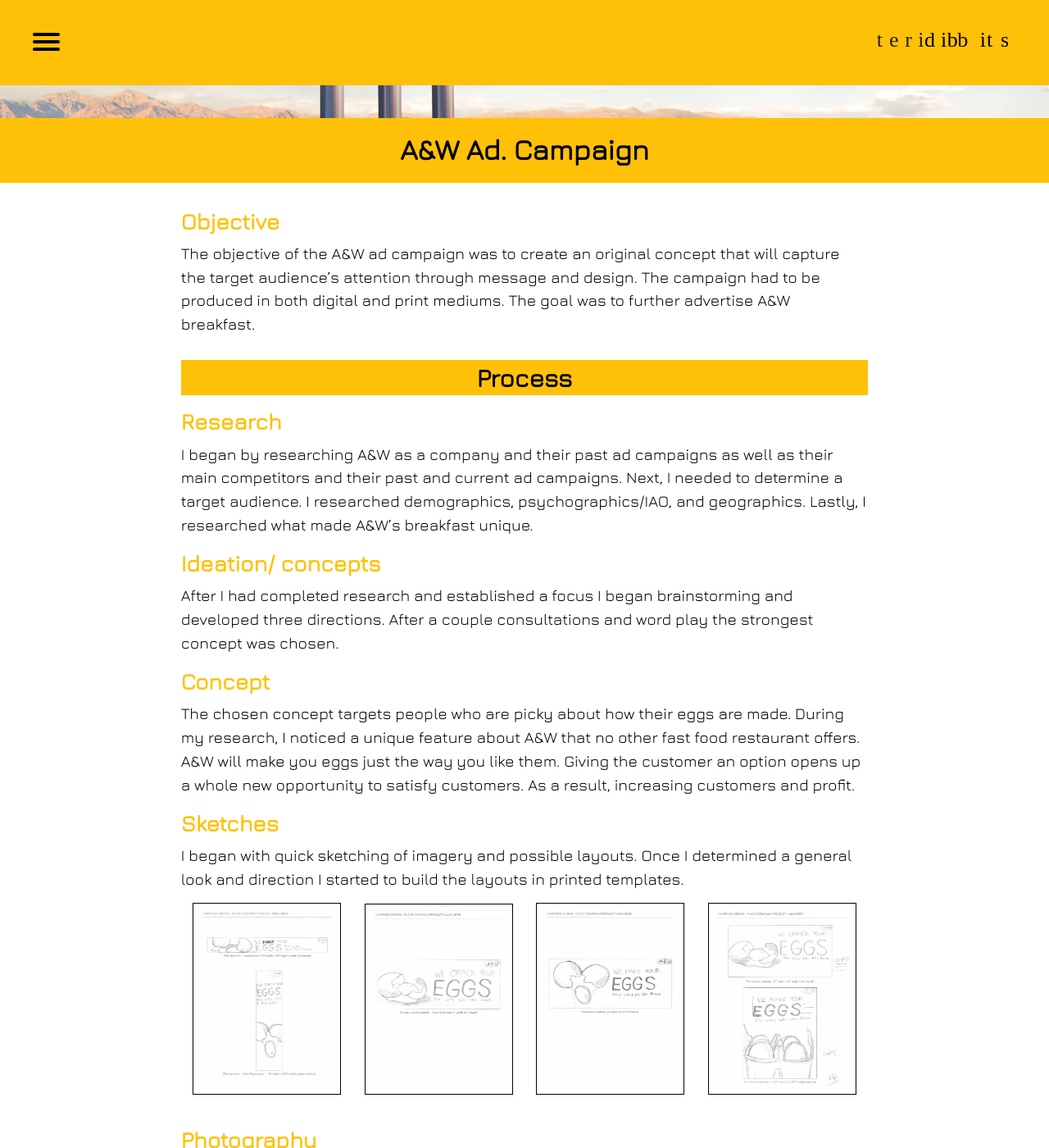
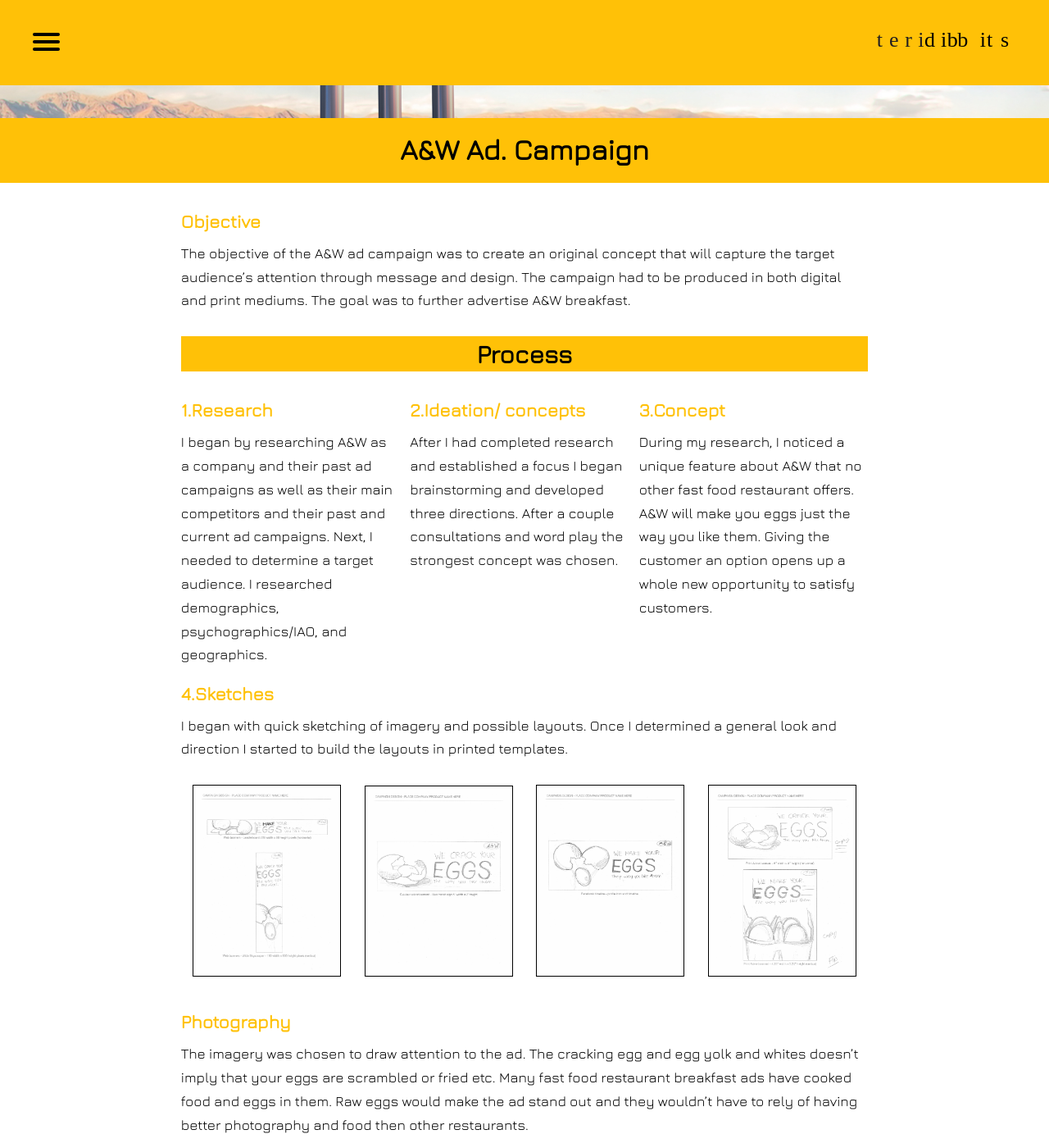
Before and after one commit to TeriDibbits/teridibbits.ca, a Jekyll site: the page built from pages/campaign.html, in a window 1280 px wide and 1400 px high, scrolled down 666 px. Shown: the whole window at 82% size. Built offline with Jekyll 4.4.1, drawn with Linux system fonts in a browser that asks for light colours.

Commit message:
changed layout on A&W page

```diff
--- a/css/main.css
+++ b/css/main.css
@@ -12,10 +12,6 @@
 body {
   margin: 0;
   padding: 0;
-}
-
-p {
-  font-size: micro;
 }
 
 h3 {
@@ -173,6 +169,14 @@
 .sketch-img {
   width: 100%;
   border: 1px solid #000;
+}
+
+.pad-right {
+  padding-right: .75em;
+}
+
+h3 {
+  font-size: 1.15rem;
 }
 
 .container {
--- a/pages/campaign.html
+++ b/pages/campaign.html
@@ -7,17 +7,26 @@
     <h1 class="section-header gutter island-1-2 push-0">A&W Ad. Campaign</h1>
       <div class="island content">
         <h3 class="push-1-4">Objective</h3>
-        <p class="push">The objective of the A&W ad campaign was to create an original concept that will capture the target audience’s attention through message and design. The campaign had to be produced in both digital and print mediums. The goal was to further advertise A&W breakfast.</p>
+        <p class="push milli">The objective of the A&W ad campaign was to create an original concept that will capture the target audience’s attention through message and design. The campaign had to be produced in both digital and print mediums. The goal was to further advertise A&W breakfast.</p>
 
-        <h2 class="push-1-2 section-header">Process</h2>
-        <h3 class="push-1-4">Research</h3>
-        <p class="push-1-2">I began by researching A&W as a company and their past ad campaigns as well as their main competitors and their past and current ad campaigns. Next, I needed to determine a target audience. I researched demographics, psychographics/IAO, and geographics. Lastly, I researched what made A&W’s breakfast unique.</p>
-        <h3 class="push-1-4">Ideation/ concepts</h3>
-        <p class="push-1-2">After I had completed research and established a focus I began brainstorming and developed three directions. After a couple consultations and word play the strongest concept was chosen.</p>
-        <h3 class="push-1-4">Concept</h3>
-        <p class="push-1-2">The chosen concept targets people who are picky about how their eggs are made. During my research, I noticed a unique feature about A&W that no other fast food restaurant offers. A&W will make you eggs just the way you like them. Giving the customer an option opens up a whole new opportunity to satisfy customers. As a result, increasing customers and profit.</p>
-        <h3 class="push-1-4">Sketches</h3>
-        <p class="push-1-2">I began with quick sketching of imagery and possible layouts. Once I determined a general look and direction I started to build the layouts in printed templates.</p>
+        <h2 class="push section-header">Process</h2>
+        <div class="grid">
+          <div class="unit xs-1 s-1 m-1-3 l-1-3 xl-1-3 pad-right">
+            <h3 class="push-1-4 unit xs-1 s-1 m-1-3 l-1-3 xl-1-3">1.Research</h3>
+            <p class="push-1-2 milli">I began by researching A&W as a company and their past ad campaigns as well as their main competitors and their past and current ad campaigns. Next, I needed to determine a target audience. I researched demographics, psychographics/IAO, and geographics.</p>
+          </div>
+          <div class="unit xs-1 s-1 m-1-3 l-1-3 xl-1-3 pad-right">
+            <h3 class="push-1-4">2.Ideation/ concepts</h3>
+            <p class="push-1-2 milli">After I had completed research and established a focus I began brainstorming and developed three directions. After a couple consultations and word play the strongest concept was chosen.</p>
+          </div>
+          <div class="unit xs-1 s-1 m-1-3 l-1-3 xl-1-3">
+            <h3 class="push-1-4">3.Concept</h3>
+            <p class="push-1-2 milli">During my research, I noticed a unique feature about A&W that no other fast food restaurant offers. A&W will make you eggs just the way you like them. Giving the customer an option opens up a whole new opportunity to satisfy customers.</p>
+          </div>
+        </div>
+
+        <h3 class="push-1-4">4.Sketches</h3>
+        <p class="push milli">I began with quick sketching of imagery and possible layouts. Once I determined a general look and direction I started to build the layouts in printed templates.</p>
 
         <div class="grid grid-middle push">
           <div class="unit xs-1 s-1 m-1-2 l-1-4 xl-1-4 gutter-1-2">
@@ -35,7 +44,7 @@
         </div>
         <div>
           <h3 class="push-1-4">Photography</h3>
-          <p class="push-1-2">The imagery was chosen to draw attention to the ad. The cracking egg and egg yolk and whites doesn’t imply that your eggs are scrambled or fried etc. Many fast food restaurant breakfast ads have cooked food and eggs in them. Raw eggs would make the ad stand out and they wouldn’t have to rely of having better photography and food then other restaurants. </p>
+          <p class="push milli">The imagery was chosen to draw attention to the ad. The cracking egg and egg yolk and whites doesn’t imply that your eggs are scrambled or fried etc. Many fast food restaurant breakfast ads have cooked food and eggs in them. Raw eggs would make the ad stand out and they wouldn’t have to rely of having better photography and food then other restaurants. </p>
           <div class="grid grid-middle">
             <div class="unit xs-1 s-1 m-1-2 l-1-3 xl-1-3 gutter-1-2">
               <img itemprop="image" class="work-img" src="{{site.baseurl}}/images/photo-ad-1.jpg" alt="Carton of eggs">
```
